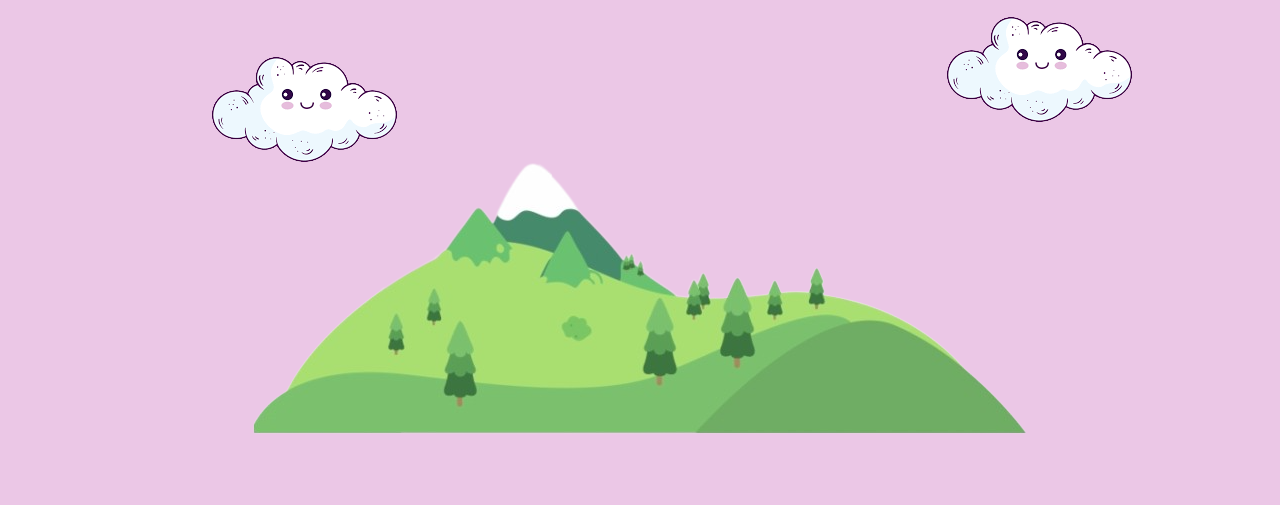
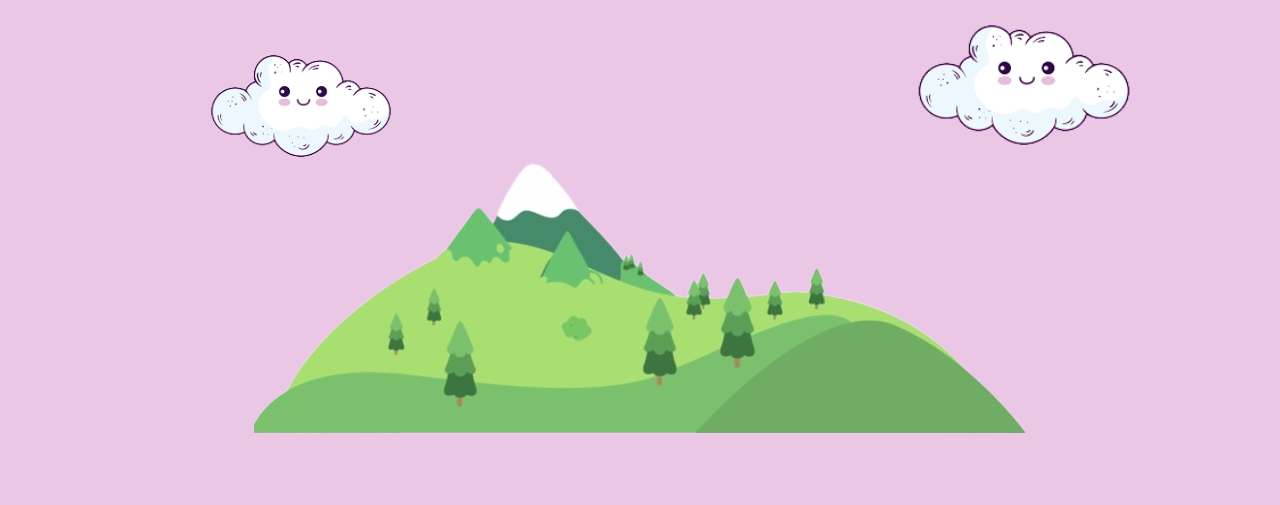
Before and after one commit to chuthimai/CV, a plain HTML site: page index.html in a window 1280 px wide. Shown: the part 284-789 px from the top of the page. Drawn offline with Linux system fonts and the light colour scheme.

Commit message:
đặt vị trí z-index của header cao hơn so với các phần tử khác để nổi lên trên

```diff
--- a/styles.css
+++ b/styles.css
@@ -42,6 +42,7 @@ a:hover{
     background-color: #A084DC;
     width: 100%;
     height: 70px;
+    z-index: 999; /* đặt vị trí z-index của header cao hơn so với các phần tử khác */
     -webkit-transform: translate3d(0,0,0);
 }
 
@@ -58,14 +59,14 @@ a:hover{
 .cloud-right{
     position: absolute;
     right: 10%;
-    high: 10%;
+    width: 20%;
 
 }
 
 .cloud-left{
     position: absolute;
     left: 15%;
-    high: 10%;
+    width: 17%;
 }
 
 .skill-text{
```
